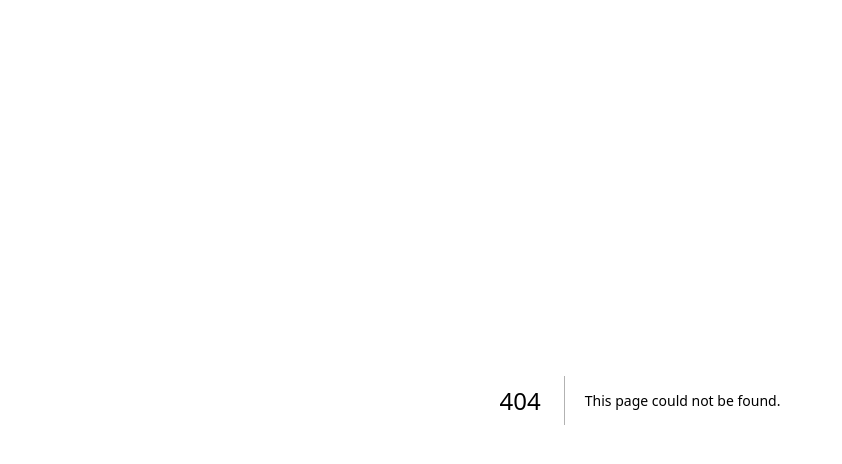
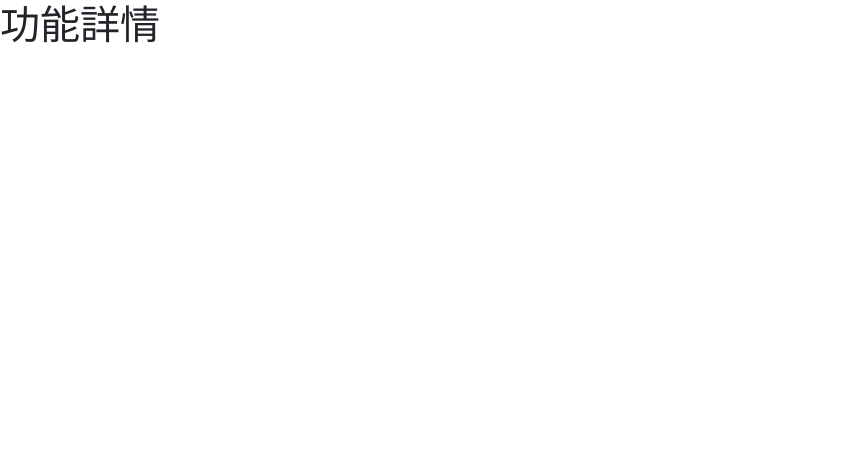
Before and after one commit to LeeChasel/MVR_website, a Next.js app: page /features in a window 1280 px wide. Before the commit this address had no page. Shown: the top 464 px of the page, without its empty margins (0-842 px from the left). Built offline with nearby package versions, Linux system fonts and the light colour scheme.

Commit message:
first commit

```diff
--- a/package.json
+++ b/package.json
@@ -12,8 +12,10 @@
     "@types/node": "18.14.2",
     "@types/react": "18.0.28",
     "@types/react-dom": "18.0.11",
+    "bootstrap": "^5.2.3",
     "next": "13.2.1",
     "react": "18.2.0",
+    "react-bootstrap": "^2.7.2",
     "react-dom": "18.2.0",
     "typescript": "4.9.5"
   }
--- a/pages/_app.tsx
+++ b/pages/_app.tsx
@@ -1,6 +1,11 @@
-import '@/styles/globals.css'
 import type { AppProps } from 'next/app'
+import 'bootstrap/dist/css/bootstrap.min.css';
+import SSRProvider from 'react-bootstrap/SSRProvider';
 
 export default function App({ Component, pageProps }: AppProps) {
-  return <Component {...pageProps} />
+  return (
+    <SSRProvider>
+    <Component {...pageProps} />
+    </SSRProvider>
+  )
 }
--- /dev/null
+++ b/pages/features.tsx
@@ -0,0 +1,6 @@
+export default function Features()
+{
+    return (
+        <h1>功能詳情</h1>
+    )
+}
--- /dev/null
+++ b/pages/introduceTeam.tsx
@@ -0,0 +1,6 @@
+export default function IntroduceTeam()
+{
+    return (
+        <h1>Our team</h1>
+    )
+}
--- a/styles/globals.css
+++ /dev/null
@@ -1,107 +0,0 @@
-:root {
-  --max-width: 1100px;
-  --border-radius: 12px;
-  --font-mono: ui-monospace, Menlo, Monaco, 'Cascadia Mono', 'Segoe UI Mono',
-    'Roboto Mono', 'Oxygen Mono', 'Ubuntu Monospace', 'Source Code Pro',
-    'Fira Mono', 'Droid Sans Mono', 'Courier New', monospace;
-
-  --foreground-rgb: 0, 0, 0;
-  --background-start-rgb: 214, 219, 220;
-  --background-end-rgb: 255, 255, 255;
-
-  --primary-glow: conic-gradient(
-    from 180deg at 50% 50%,
-    #16abff33 0deg,
-    #0885ff33 55deg,
-    #54d6ff33 120deg,
-    #0071ff33 160deg,
-    transparent 360deg
-  );
-  --secondary-glow: radial-gradient(
-    rgba(255, 255, 255, 1),
-    rgba(255, 255, 255, 0)
-  );
-
-  --tile-start-rgb: 239, 245, 249;
-  --tile-end-rgb: 228, 232, 233;
-  --tile-border: conic-gradient(
-    #00000080,
-    #00000040,
-    #00000030,
-    #00000020,
-    #00000010,
-    #00000010,
-    #00000080
-  );
-
-  --callout-rgb: 238, 240, 241;
-  --callout-border-rgb: 172, 175, 176;
-  --card-rgb: 180, 185, 188;
-  --card-border-rgb: 131, 134, 135;
-}
-
-@media (prefers-color-scheme: dark) {
-  :root {
-    --foreground-rgb: 255, 255, 255;
-    --background-start-rgb: 0, 0, 0;
-    --background-end-rgb: 0, 0, 0;
-
-    --primary-glow: radial-gradient(rgba(1, 65, 255, 0.4), rgba(1, 65, 255, 0));
-    --secondary-glow: linear-gradient(
-      to bottom right,
-      rgba(1, 65, 255, 0),
-      rgba(1, 65, 255, 0),
-      rgba(1, 65, 255, 0.3)
-    );
-
-    --tile-start-rgb: 2, 13, 46;
-    --tile-end-rgb: 2, 5, 19;
-    --tile-border: conic-gradient(
-      #ffffff80,
-      #ffffff40,
-      #ffffff30,
-      #ffffff20,
-      #ffffff10,
-      #ffffff10,
-      #ffffff80
-    );
-
-    --callout-rgb: 20, 20, 20;
-    --callout-border-rgb: 108, 108, 108;
-    --card-rgb: 100, 100, 100;
-    --card-border-rgb: 200, 200, 200;
-  }
-}
-
-* {
-  box-sizing: border-box;
-  padding: 0;
-  margin: 0;
-}
-
-html,
-body {
-  max-width: 100vw;
-  overflow-x: hidden;
-}
-
-body {
-  color: rgb(var(--foreground-rgb));
-  background: linear-gradient(
-      to bottom,
-      transparent,
-      rgb(var(--background-end-rgb))
-    )
-    rgb(var(--background-start-rgb));
-}
-
-a {
-  color: inherit;
-  text-decoration: none;
-}
-
-@media (prefers-color-scheme: dark) {
-  html {
-    color-scheme: dark;
-  }
-}
```
Also changed, not shown: pages/components/navbar.tsx (added, +25 -0 lines), pages/index.tsx (+4 -109 lines), 2 other files (tests, documents, lock files or other folders).
